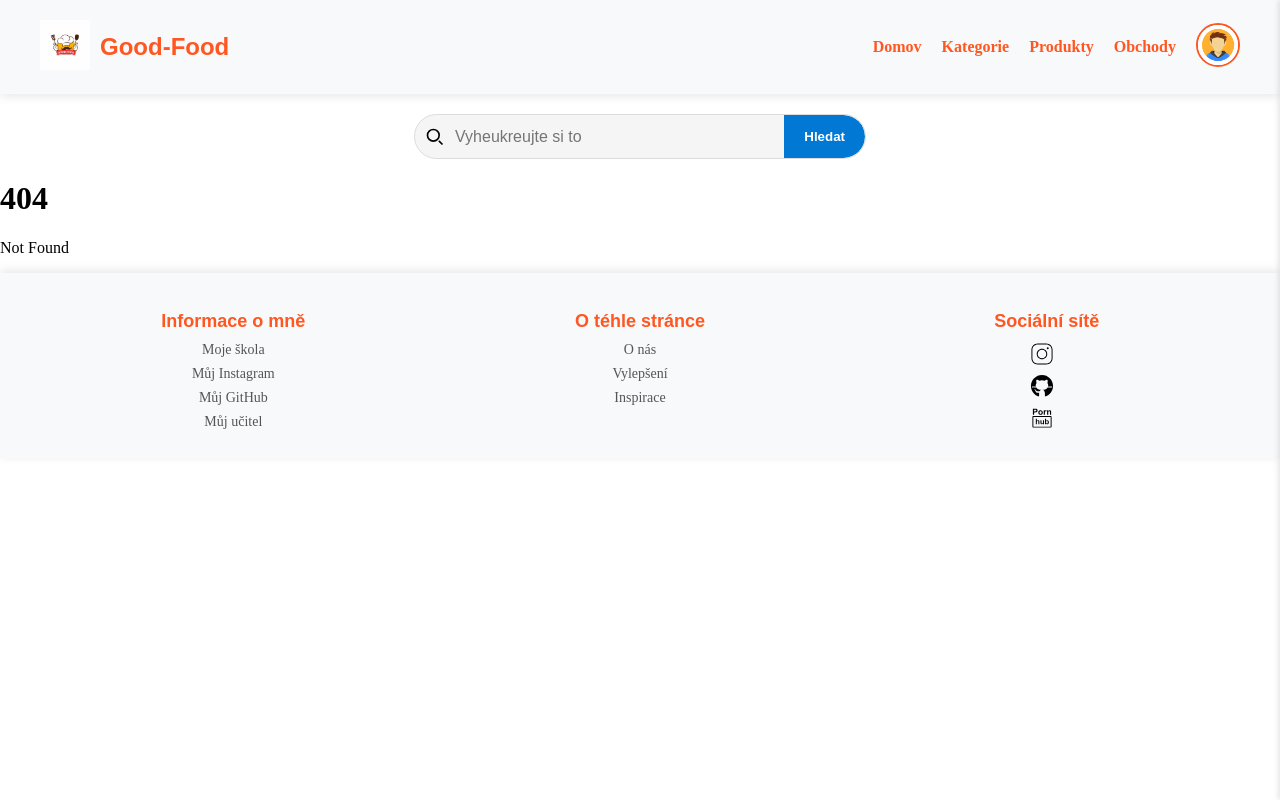
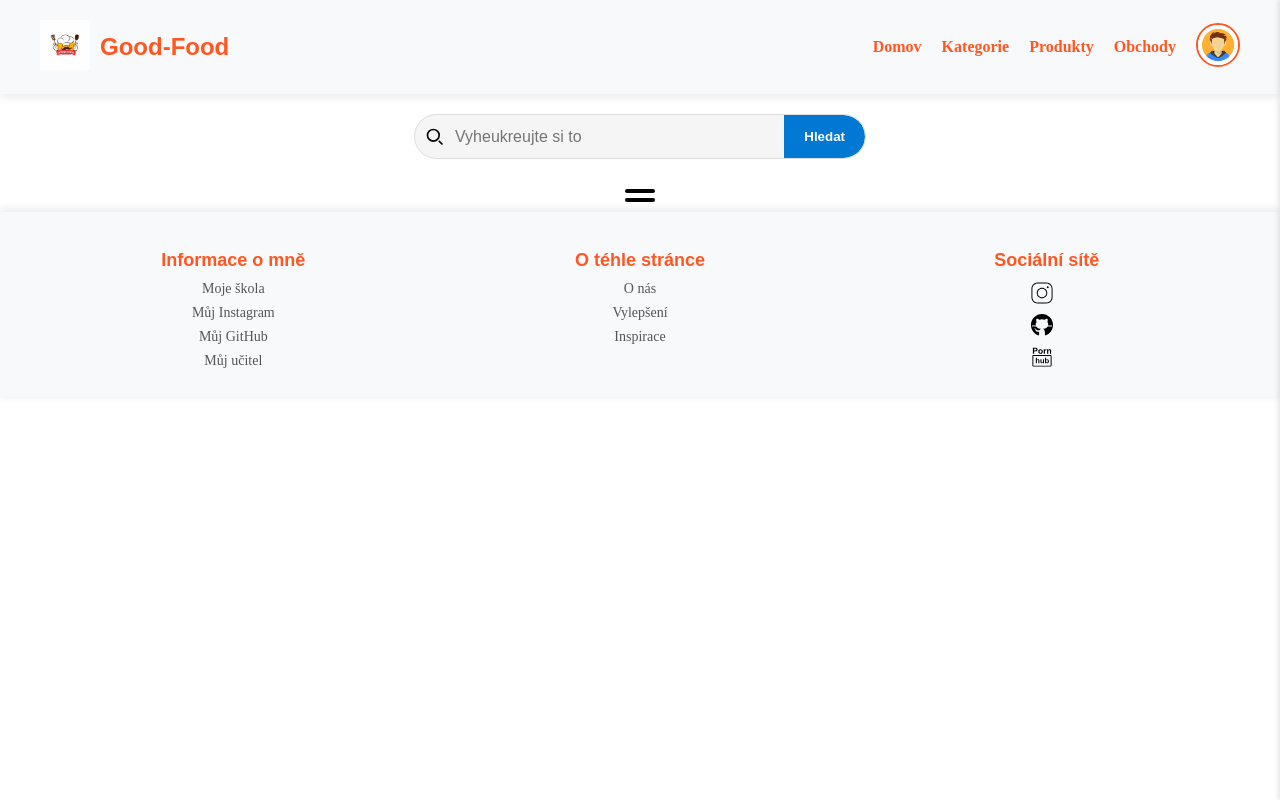
Before and after one commit to Marat141/Heureka-Vyhledavani-Potravin, a SvelteKit app: page / in a window 1280 px wide. Before the commit this address had no page. Built offline with nearby package versions, Linux system fonts and the light colour scheme.

Commit message:
Vyhledavani-vyreseno, filtr na domovskou stranku-resim,

```diff
--- a/src/routes/+layout.svelte
+++ b/src/routes/+layout.svelte
@@ -1,26 +1,38 @@
 <script>
+	import { page } from '$app/stores';
+	import { derived } from 'svelte/store';
+
 	import Header from "$lib/Components/Header.svelte";
-	import Footer	 from "$lib/Components/Footer.svelte";
+	import Footer from "$lib/Components/Footer.svelte";
 	import SearchBar from "$lib/Components/SearchBar.svelte";
 
 	let { children } = $props();
 	let isLogginIn = $state(false);
+
+	// Cesty, kde se SearchBar NEMÁ zobrazit
+	const blockedPaths = [
+		'/Settings',
+		'/NewPassword',
+		'/Login',
+		'/ForgetPassword',
+		'/Feedback',
+		'/About',
+		'/Profile',
+		'/Register'
+	];
+
+	// Kontrolujeme, zda stránka není mezi zakázanými
+	const showSearchBar = derived(page, $page =>
+		!blockedPaths.some(path => $page.url.pathname.startsWith(path))
+	);
 </script>
 
 <Header />
-<SearchBar />
+
+{#if $showSearchBar}
+	<SearchBar />
+{/if}
 
 {@render children()}
 
-
 <Footer />
-
-
-
-
-
-
-
-<style lang="scss">
-
-</style>
--- /dev/null
+++ b/src/routes/+page.svelte
@@ -0,0 +1,110 @@
+<script>
+    let showFilter = false; // Stav pro zobrazení filtru
+
+    function toggleFilter() {
+        showFilter = !showFilter;
+    }
+</script>
+
+<!--NE UPLNE TOHLE-->
+
+<main>
+    <div class="filter-container">
+        <!-- Tlačítko se šipkou -->
+        <button
+            class="toggle-btn"
+            onclick={toggleFilter}
+            aria-label="Toggle filter"
+        >
+            <span class="bar top" class:rotate={showFilter}></span>
+            <span class="bar bottom" class:rotate={showFilter}></span>
+        </button>
+
+        <!-- Rozbalovací filtr -->
+        {#if showFilter}
+            <div class="filter-menu">
+                <label
+                    >Obchod:
+                    <select>
+                        <option>Billa</option>
+                        <option>Globus</option>
+                        <option>Lidl</option>
+                    </select>
+                </label>
+
+                <label
+                    >Datum:
+                    <input type="date" />
+                </label>
+
+                <label
+                    >Produkt:
+                    <input type="text" placeholder="Název produktu" />
+                </label>
+            </div>
+        {/if}
+    </div>
+</main>
+
+<style>
+    .filter-container {
+        display: flex;
+        flex-direction: column;
+        align-items: center;
+        margin-top: 20px;
+    }
+
+    /* Styl tlačítka */
+    .toggle-btn {
+        background: transparent;
+        border: none;
+        cursor: pointer;
+        display: flex;
+        flex-direction: column;
+        gap: 5px;
+        padding: 10px;
+        transition: transform 0.3s ease-in-out;
+    }
+
+    /* Čárky na šipku */
+    .bar {
+        width: 30px;
+        height: 4px;
+        background: black;
+        border-radius: 5px;
+        transition: transform 0.3s ease-in-out;
+    }
+
+    /* Animace šipky */
+    .rotate.top {
+        transform: rotate(45deg) translateY(6px);
+    }
+    .rotate.bottom {
+        transform: rotate(-45deg) translateY(-6px);
+    }
+
+    /* Styl rozbalovacího filtru */
+    .filter-menu {
+        margin-top: 10px;
+        background: #f1f1f1;
+        padding: 15px;
+        border-radius: 8px;
+        box-shadow: 0px 4px 8px rgba(0, 0, 0, 0.2);
+        display: flex;
+        flex-direction: column;
+        gap: 10px;
+        width: 200px;
+    }
+
+    label {
+        font-weight: bold;
+    }
+
+    select,
+    input {
+        width: 100%;
+        padding: 5px;
+        border-radius: 5px;
+        border: 1px solid #ccc;
+    }
+</style>
```
Also changed, not shown: src/routes/+page.txt (added).
